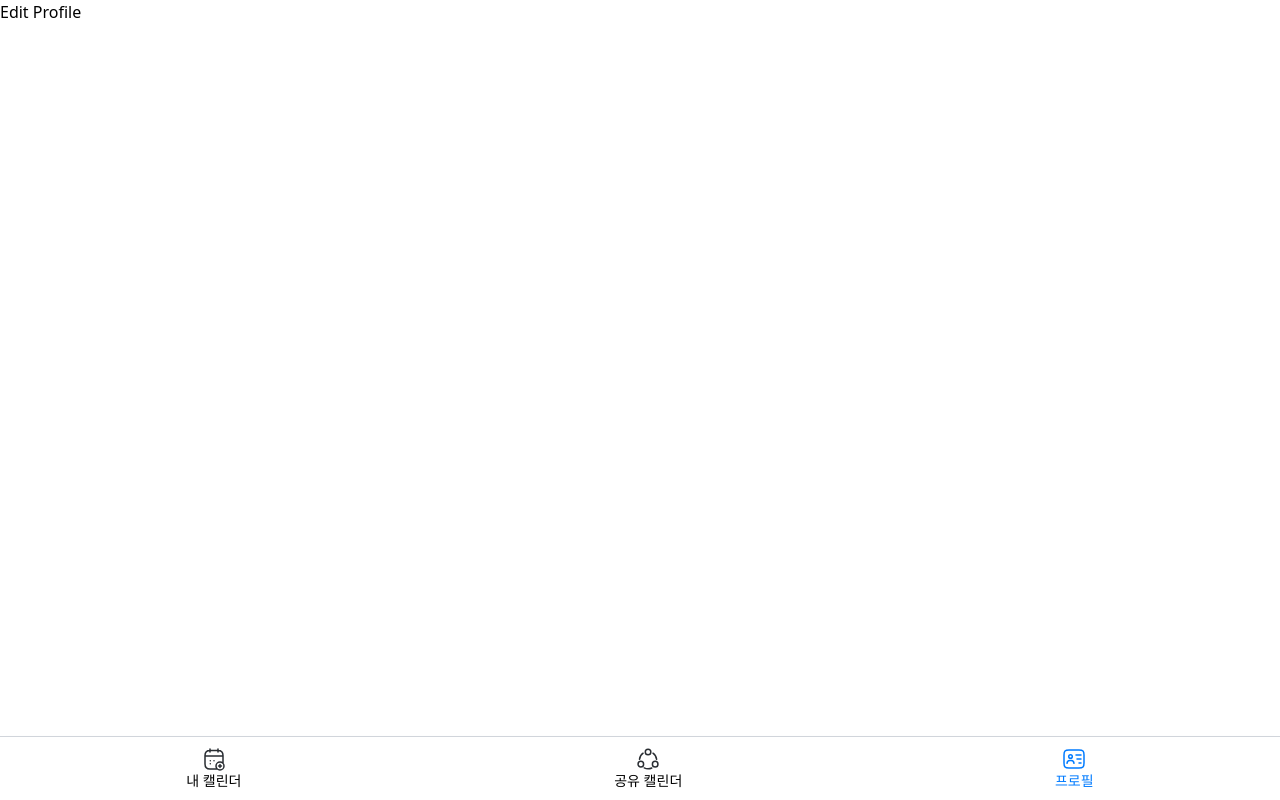
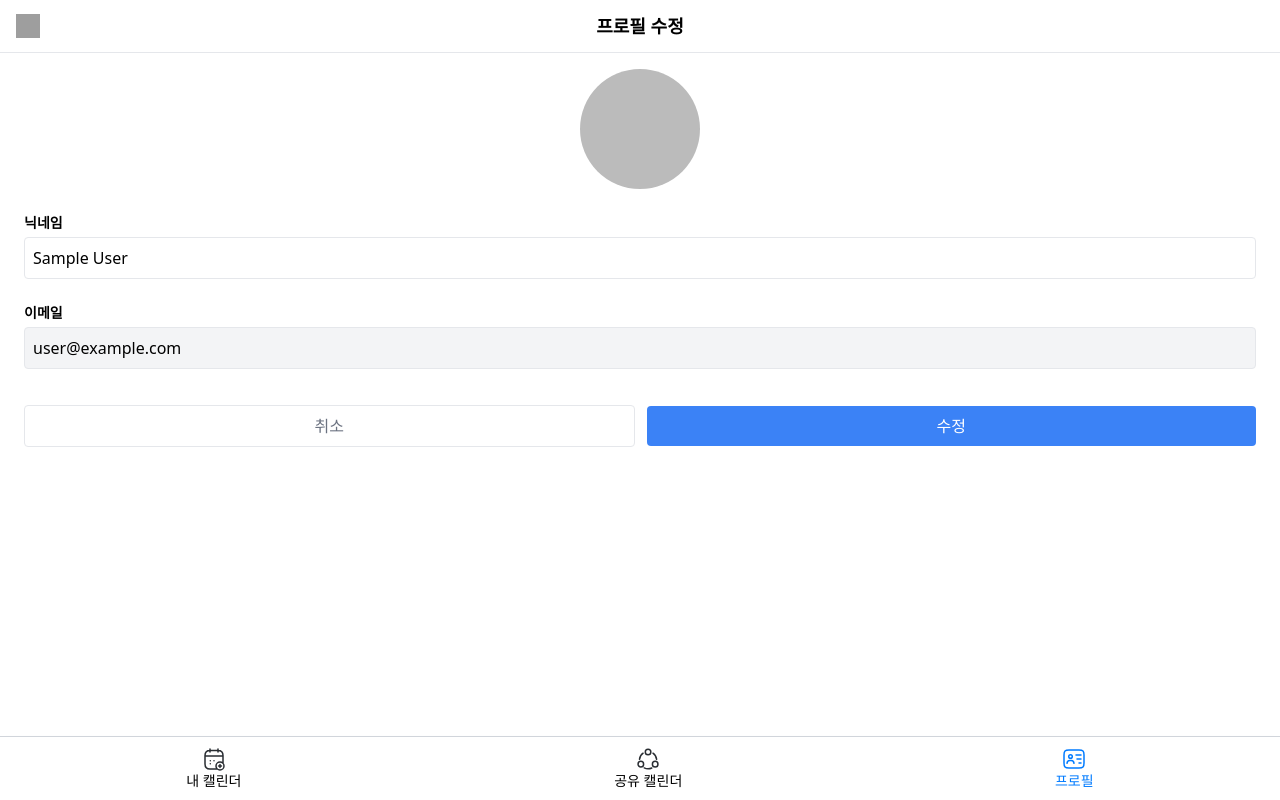
Before and after one commit to seank021/share-calendar-fe, a React (Vite) app: page /edit-profile in a window 1280 px wide. Built offline with nearby package versions, Linux system fonts and the light colour scheme; no server answers; sample sign-in values are in the browser's storage; grey boxes are pictures that could not be loaded.

Commit message:
feat: edit profile page

```diff
--- a/src/pages/profile/edit-profile.jsx
+++ b/src/pages/profile/edit-profile.jsx
@@ -1,7 +1,116 @@
+import React, { useState, useEffect } from 'react';
+import { getAuth, onAuthStateChanged, updateProfile } from 'firebase/auth';
+import { useNavigate } from 'react-router-dom';
+import { app } from '../../firebase';
+import Loading from '../loading';
+
 const EditProfile = () => {
+    const navigate = useNavigate();
+    const auth = getAuth(app);
+
+    const [nickname, setNickname] = useState('');
+    const [photoURL, setPhotoURL] = useState('');
+    const [email, setEmail] = useState('');
+    const [loading, setLoading] = useState(true);
+
+    useEffect(() => {
+        const unsubscribe = onAuthStateChanged(auth, (user) => {
+            if (user) {
+                setNickname(user.displayName || '');
+                setPhotoURL(user.photoURL || '');
+                setEmail(user.email || '');
+                setLoading(false);
+            } else {
+                alert('로그인이 필요합니다.');
+                navigate('/login');
+            }
+        });
+
+        // 컴포넌트 언마운트 시 리스너 해제
+        return () => unsubscribe();
+    }, [auth, navigate]);
+
+    const editProfilePhoto = () => {
+        console.log('프로필 사진 수정');
+    };
+
+    const handleSave = async () => {
+        try {
+            await updateProfile(auth.currentUser, {
+                displayName: nickname,
+                photoURL: photoURL,
+            });
+            alert('프로필이 수정되었습니다.');
+            navigate('/my');
+        } catch (error) {
+            console.error('프로필 수정 실패:', error);
+            alert('프로필 수정에 실패했습니다.');
+        }
+    };
+
+    if (loading) {
+        return <Loading />;
+    }
+
     return (
-        <div>
-            <h1>Edit Profile</h1>
+        <div className="flex flex-col bg-white h-[calc(100vh-3.5rem)]">
+            {/* 상단 헤더 */}
+            <div className="flex items-center justify-between px-4 py-3 border-b">
+                <button onClick={() => navigate(-1)}>
+                    <img src="/icons/chevron-left.svg" alt="뒤로가기" className="w-6 h-6" />
+                </button>
+                <h1 className="text-lg font-bold">프로필 수정</h1>
+                <div className="w-6"></div>
+            </div>
+
+            {/* 프로필 수정 폼 */}
+            <div className="flex flex-col gap-6 px-6 py-4">
+                {/* 프로필 사진 */}
+                <div className="flex flex-col items-center">
+                    <img
+                        src={photoURL || '/images/no-profile.png'}
+                        alt="profile"
+                        className="w-[120px] h-[120px] rounded-full"
+                        onClick={editProfilePhoto}
+                    />
+                </div>
+                {/* 닉네임 */}
+                <div className="flex flex-col">
+                    <label className="text-sm font-bold mb-1">닉네임</label>
+                    <input
+                        type="text"
+                        value={nickname}
+                        onChange={e => setNickname(e.target.value)}
+                        className="p-2 border rounded"
+                    />
+                </div>
+                {/* 이메일 */}
+                <div className="flex flex-col">
+                    <label className="text-sm font-bold mb-1">이메일</label>
+                    <input
+                        type="email"
+                        value={email}
+                        disabled
+                        className="p-2 border rounded bg-gray-100 cursor-not-allowed"
+                    />
+                </div>
+
+                {/* 저장 및 취소 버튼 */}
+                <div className="flex w-full items-center justify-center py-3 gap-3">
+                    <button
+                        onClick={() => navigate(-1)}
+                        className="w-full px-4 py-2 border rounded text-gray-500 hover:bg-gray-100"
+                    >
+                        취소
+                    </button>
+                    <button
+                        onClick={handleSave}
+                        className="w-full px-4 py-2 bg-blue-500 text-white rounded hover:bg-blue-600"
+                    >
+                        수정
+                    </button>
+                </div>
+            </div>
         </div>
     );
 };
```
